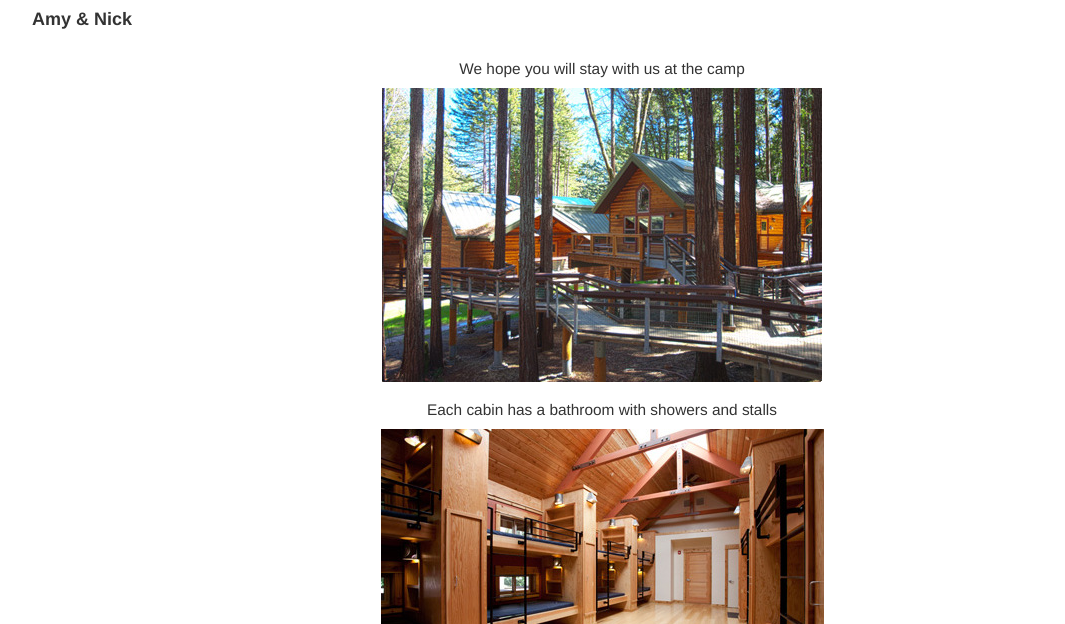
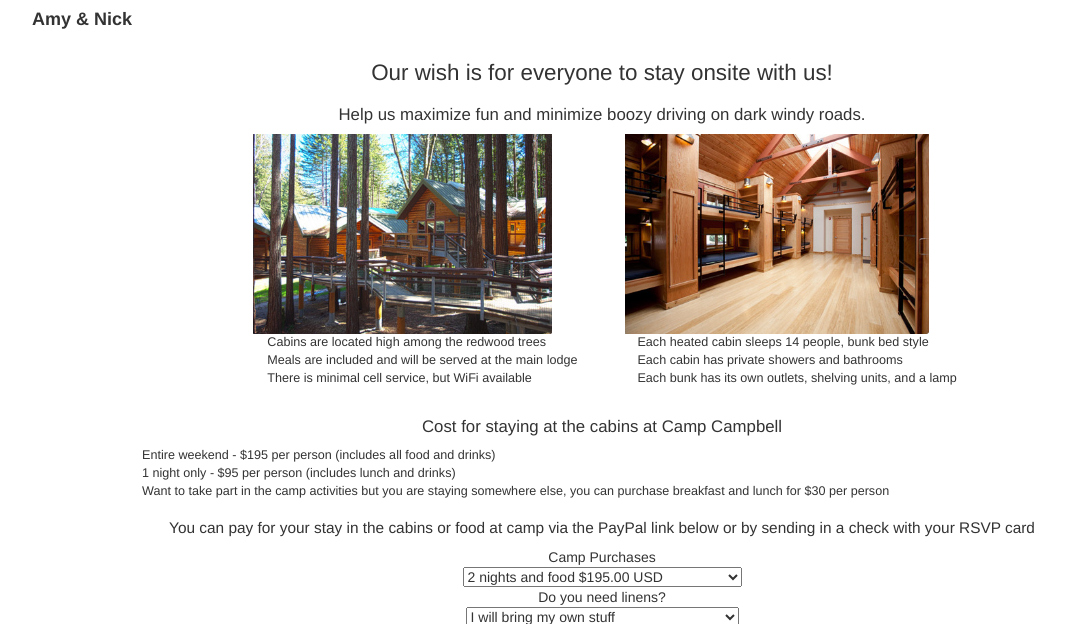
Before and after one commit to fossaone/wedding, a Django app: page /accomodations/ in a window 1280 px wide. Shown: the top 624 px of the page, without its empty margins (38-1103 px from the left). Run offline with Django 3.2, Linux system fonts and the light colour scheme; some libraries are stand-ins or nearby versions.

Commit message:
added to accomodations

```diff
--- a/static/css/cover.css
+++ b/static/css/cover.css
@@ -164,6 +164,27 @@ img {
   font-weight: bold;
 }
 
+img.bg {
+  /* Set rules to fill background */
+  min-height: 100%;
+  min-width: 1024px;
+
+  /* Set up proportionate scaling */
+  width: 100%;
+  height: auto;
+
+  /* Set up positioning */
+  position: fixed;
+  top: 0;
+  left: 0;
+}
+
+@media screen and (max-width: 1024px) { /* Specific to this particular image */
+  img.bg {
+    left: 50%;
+    margin-left: -512px;   /* 50% */
+  }
+}
 
 /*
  * Footer
@@ -259,6 +280,14 @@ hr {
 	/*text-align:justify;*/
 }
 
+.list_left {
+    list-style-type: none;
+	/*margin-left: 0;
+	padding-left: 1em;
+	text-indent: -1em;*/
+	text-align:justify;
+	font-size:90%;
+}
 
 .list_inline li {
 	display: inline;
--- a/templates/AmyAndNick/accomodations.html
+++ b/templates/AmyAndNick/accomodations.html
@@ -6,30 +6,49 @@
 
 {% block body_block %}
 
-                <h3>We hope you will stay with us at the camp</h3>
-				<!--/div>
-            <div>
-            <p></strong>.</p-->
+			<h1>Our wish is for everyone to stay onsite with us! </h1>
+			<h2>Help us maximize fun and minimize boozy driving on dark windy roads.</h2>
+				<table class="img_table1" align="center">
+					<tr>
+						<td><img style="height:auto; width:auto; max-width:400px; max-height:200px;" src="{% static "images/tour_treetop_01.jpg" %}">
+						</td>
+						<td><img style="height:auto; width:auto; max-width:400px; max-height:200px;" src="{% static "images/tour_treetop_inside_01.jpg" %}">
+						</td>
+					</tr>
+					<tr>
+						<td>
+							<ul class="list_left">
+								<li>Cabins are located high among the redwood trees</li>
+								<li>Meals are included and will be served at the main lodge</li>
+								<li>There is minimal cell service, but WiFi available</li>
+							</ul>
+						</td>
+						<td>
+							<ul  class="list_left">
+								<li>Each heated cabin sleeps 14 people, bunk bed style</li>
+								<li>Each cabin has private showers and bathrooms</li>
+								<li>Each bunk has its own outlets, shelving units, and a lamp</li>
+							</ul>
+						</td>
+				</table>
+				<h2>Cost for staying at the cabins at Camp Campbell</h2>
+				<ul   class="list_left">
+					<li>Entire weekend - $195 per person (includes all food and drinks)</li>
+					<li>1 night only - $95 per person (includes lunch and drinks)</li>
+					<li>Want to take part in the camp activities but you are staying somewhere else, you can purchase breakfast and lunch for $30 per person</li>
+				</ul>
+				<h3>You can pay for your stay in the cabins or food at camp via the PayPal link below or by sending in a check with your RSVP card</h3>
 
 
 			<div>
-            	<img src="{% static "images/tour_treetop_01.jpg" %}" alt="Tree top cabins" />
-			</div>
-            <h3>Each cabin has a bathroom with showers and stalls</h3>
 
-			<div>
-            	<img src="{% static "images/tour_treetop_inside_01.jpg" %}" alt="Inside tree top cabins" />
-			</div>
-
-			<a href="/AmyAndNick/rsvp/">RSVP</a><br /-->
-			<div>
 				<form target="paypal" action="https://www.paypal.com/cgi-bin/webscr" method="post">
 				<input type="hidden" name="cmd" value="_s-xclick">
 				<input type="hidden" name="hosted_button_id" value="MZ7WVCZBWBQCW">
 				<table align="center">
 				<tr><td><input type="hidden" name="on0" value="Camp Purchases">Camp Purchases</td></tr><tr><td><select name="os0">
-					<option value="1 night and food">1 night and food $95.00 USD</option>
 					<option value="2 nights and food">2 nights and food $195.00 USD</option>
+					<option value="1 night and food">1 night and food $100.00 USD</option>
 					<option value="Breakfast and Lunch on Sat.">Breakfast and Lunch on Sat. $30.00 USD</option>
 				</select> </td></tr>
 				<tr><td><input type="hidden" name="on1" value="Do you need linens?">Do you need linens?</td></tr><tr><td><select name="os1">
@@ -43,6 +62,33 @@
 				<img alt="" border="0" src="https://www.paypalobjects.com/en_US/i/scr/pixel.gif" width="1" height="1">
 				</form>
 
+
+			</div>
+			<div>
+				<h1>Here is a list of hotels near the YMCA Camp Campbell.</h1>
+				<h3>There are also a number of small cabins that can be rented in the area and can be found by searching on the internet.</h3>
+			</br>
+				<ul   class="list_inner">
+					<li><b>Quality Inn &amp; Suites Santa Cruz Mountains</b></li>
+					<li>9733 Highway 9, Ben Lomond, CA 95005</li>
+					<li>(831) 336-2292 </li>
+					<li><a href="http://www.qualityinn.com/hotel-ben_lomond-california-CA498" target="_blank">www.qualityinn.com</a></li>
+					</br>
+					<li><b>Fairview Manor Bed and Breakfast</b></li>
+					<li>245 Fairview Ave, Ben Lomond, CA 95005</li>
+					<li>(831) 336-3355</li>
+					<li><a href="http://www.fairviewmanor.com/index.html" target="_blank">www.fairviewmanor.com</a></li>
+					</br>
+					<li><b>Hilton Santa Cruz/Scotts Valley</b></li>
+					<li>6001 La Madrona Drive, Santa Cruz, CA 95060</li>
+					<li>(831) 440-1000</li>
+					<li><a href="http://www.google.com/url?q=http%3A%2F%2Fwww1.hilton.com%2Fen_US%2Fhi%2Fhotel%2FSJCSVHF-Hilton-Santa-Cruz-Scotts-Valley-California%2Findex.do&sa=D&sntz=1&usg=AFQjCNGA8vPAh1qSO4i5lU1tdplprSg4UA" target="_blank">www.hilton.com</a></li>
+					</br>
+					<li><b>Best Western Scotts Valley Inn</b></li>
+					<li>6020 Scott's Valley Drive, Scott's Valley, CA 95066</li>
+					<li>(831) 438-6666</li>
+					<li><a href="http://www.bestwesternscottsvalley.com" target="_blank">www.bestwesternscottsvalley.com</a></li>
+				</ul>
 			</div>
 
 {% endblock %}
--- a/templates/AmyAndNick/index.html
+++ b/templates/AmyAndNick/index.html
@@ -5,15 +5,15 @@
 {% block title %}Amy and Nick{% endblock %}
 
 {% block body_block %}
-    <div class="page-header">
+    <!--div class="page-header">
                 <!--h1>Thanks for visiting our website!</h1-->
 				<!--/div>
             <div>
             <p></strong>.</p-->
 
             <!--img  width="90" height="100" src="{% static "images/rango.jpg" %}" alt="Picture of Rango" /--> <!-- New line -->
-			<div class="background">
-            	<img src="{% static "images/BanffCrowFootLake.JPG" %}" alt="Picture of Amy and Nick" />
+			<div class="bg">
+            	<img src="{% static "images/AmyNick_sky.jpg" %}" alt="Picture of Amy and Nick" />
 			</div>
 			<!--a href="/AmyAndNick/rsvp/">RSVP</a><br /-->
 
--- a/templates/AmyAndNick/location.html
+++ b/templates/AmyAndNick/location.html
@@ -28,7 +28,7 @@
 
 	<div>
 		<h3>We will be celebrating at YMCA Camp Campbell in Boulder Creek CA</h3>
-		<img src="{% static "images/Pool_2b.JPG" %}">
+		<img src="{% static "images/Pool_2b.jpg" %}">
 
     </div>
 
--- a/templates/AmyAndNick/rsvp.html
+++ b/templates/AmyAndNick/rsvp.html
@@ -4,7 +4,7 @@
 {% block title %} RSVP {% endblock %}
 
 {% block body_block %}
-		<h2>There are two ways for you to let us know your plans.  You can return the RSVP card you received in the mail or you can fill out and submit the form below.  Thanks for letting us know.</h2>
+		<h2>There are two ways for you to let us know your plans.  You can return the RSVP card you received in the mail or you can fill out and submit the form below.  Thanks for letting us know!</h2>
 	<iframe src="https://docs.google.com/forms/d/1aGO193AAMViFLDQaD0WQ7XZhvyJYmfmSaPXO7Md_A3g/viewform?embedded=true" width="760" height="500" frameborder="0" marginheight="0" marginwidth="0">Loading...</iframe>
 		<!--form id="rsvp_form" method="post" action="/AmyAndNick/rsvp/">
 
--- a/wedding_website_project/settings.py
+++ b/wedding_website_project/settings.py
@@ -35,7 +35,7 @@ STATICFILES_DIRS = (
 SECRET_KEY = 'p*h-#1=c-2o&#_-wqp&h3!7q*ts2n#np36fo1mgigpq1c)l$fz'
 
 # SECURITY WARNING: don't run with debug turned on in production!
-DEBUG = True
+DEBUG = False #True
 
 TEMPLATE_DEBUG = True
 
```
Also changed, not shown: templates/AmyAndNick/registry.html (+3 -5 lines), static/images/AmyNick_sky.jpg (added), static/images/WestElm.png.
